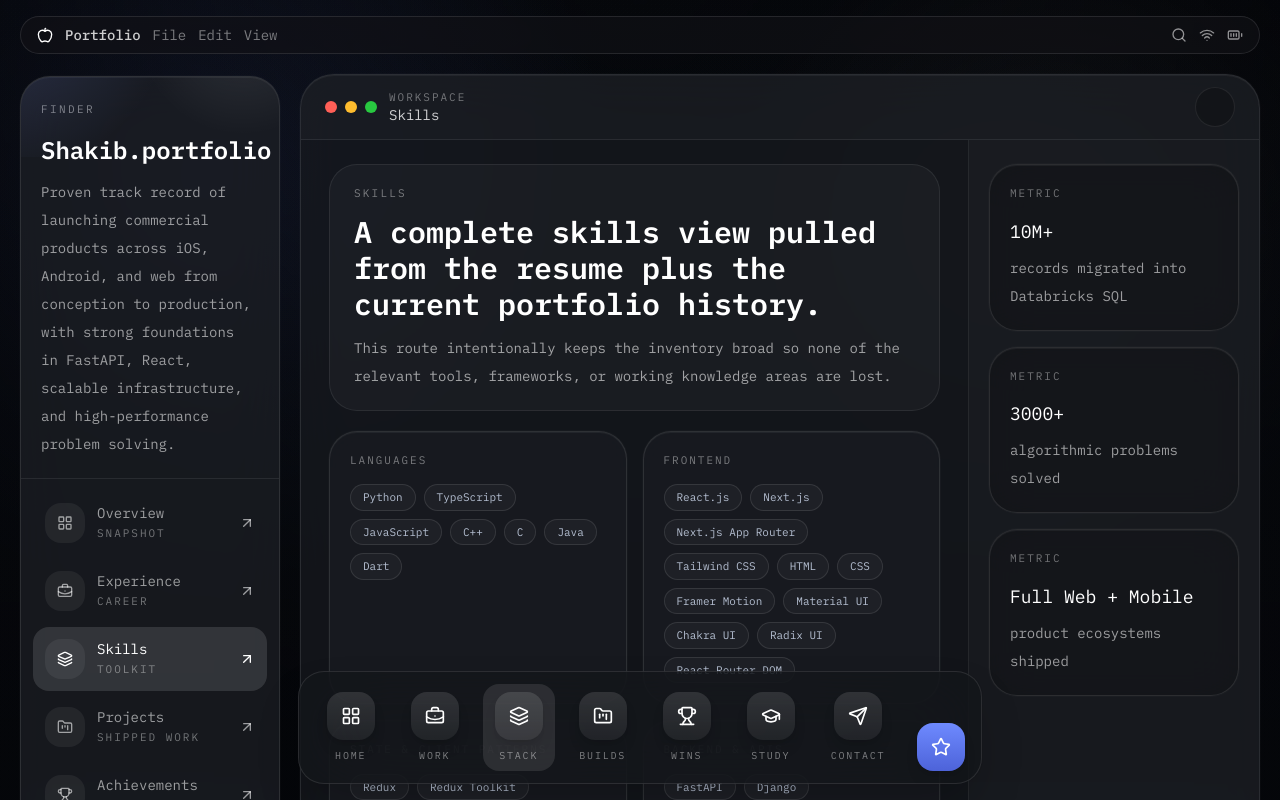
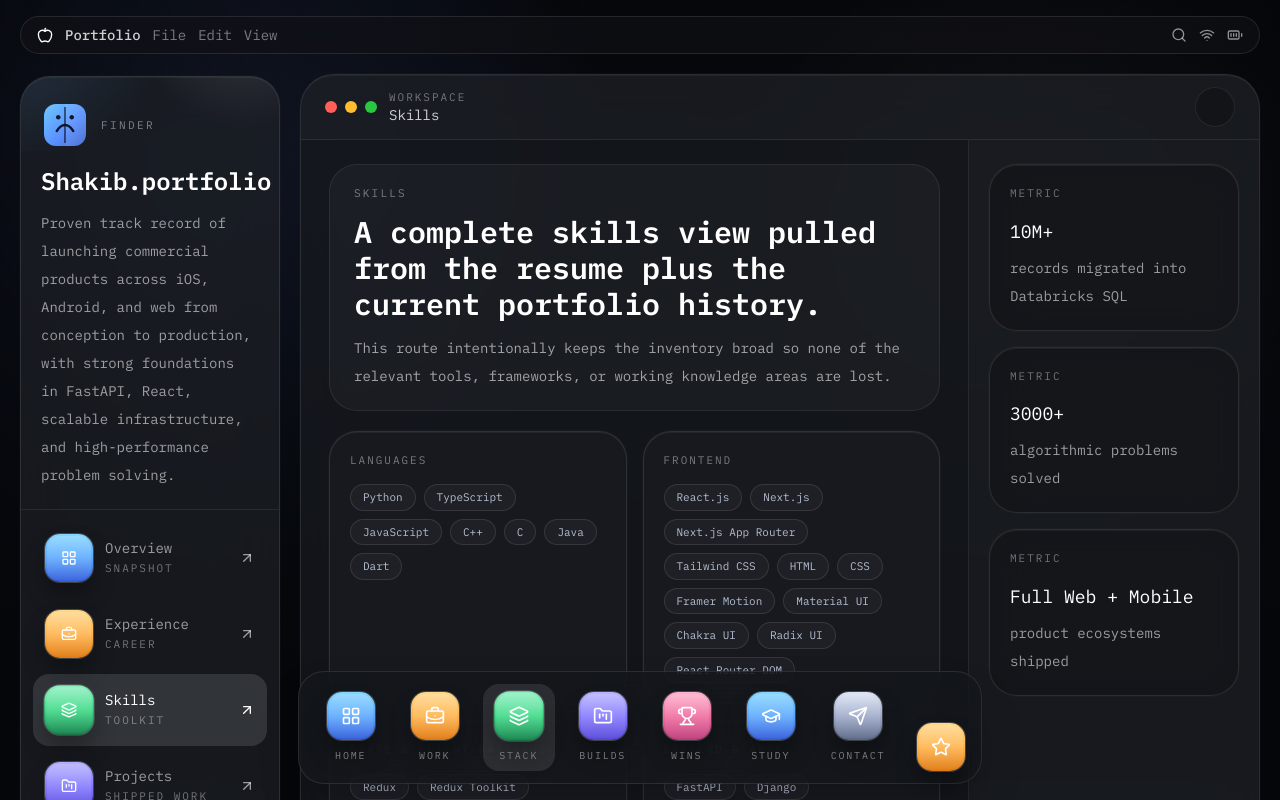
Before and after one commit to hkshakib/portfolio, a React (Vite) app: page /skills in a window 1280 px wide. Shown: the top 800 px of the page. Built offline with nearby package versions, Linux system fonts and the light colour scheme.

Commit message:
Add platform-styled icons and tune shell colors

```diff
--- a/src/components/os/DesktopShell.jsx
+++ b/src/components/os/DesktopShell.jsx
@@ -2,6 +2,7 @@ import { Apple, Search, Wifi, BatteryFull, ArrowUpRight, Star } from "lucide-rea
 import { NavLink, useLocation } from "react-router-dom";
 import { appViews, portfolio, socialLinks } from "../../data/portfolio";
 import { iconMap } from "./iconMap";
+import { DesktopAppTile, FinderMark } from "./PlatformIcons";
 import Button from "../ui/Button";
 import Card from "../ui/Card";
 
@@ -17,9 +18,12 @@ export default function DesktopShell({ children }) {
           <div className="sticky top-[4.75rem] space-y-4">
             <Card className="overflow-hidden rounded-[30px] bg-[rgba(30,33,38,0.72)]">
               <div className="desktop-sidebar-glow px-5 pb-5 pt-6">
-                <p className="text-[11px] uppercase tracking-[0.22em] text-white/[0.45]">
+                <div className="flex items-center gap-3">
+                  <FinderMark className="h-12 w-12" />
+                  <p className="text-[11px] uppercase tracking-[0.22em] text-white/[0.45]">
                   Finder
-                </p>
+                  </p>
+                </div>
                 <h1 className="mt-4 text-2xl font-semibold text-white">{portfolio.shortName}.portfolio</h1>
                 <p className="mt-3 text-sm leading-7 text-white/[0.58]">{portfolio.summary}</p>
               </div>
@@ -38,9 +42,9 @@ export default function DesktopShell({ children }) {
                       }`}
                     >
                       <span className="flex items-center gap-3 text-sm">
-                        <span className="grid h-10 w-10 place-items-center rounded-2xl bg-white/[0.06]">
+                        <DesktopAppTile active={isActive} tone={item.tone}>
                           <Icon className="h-4 w-4" />
-                        </span>
+                        </DesktopAppTile>
                         <span>
                           <span className="block">{item.label}</span>
                           <span className="block text-[11px] uppercase tracking-[0.18em] text-white/40">
@@ -155,8 +159,10 @@ function DesktopDock() {
                 }`
               }
             >
-              <div className="grid h-12 w-12 place-items-center rounded-2xl bg-gradient-to-b from-white/[0.12] to-white/[0.06] text-white shadow-lg transition group-hover:-translate-y-1">
-                <Icon className="h-5 w-5" />
+              <div className="transition group-hover:-translate-y-1">
+                <DesktopAppTile active={location.pathname === item.path} tone={item.tone}>
+                  <Icon className="h-5 w-5" />
+                </DesktopAppTile>
               </div>
               <span className="text-[10px] uppercase tracking-[0.18em] text-white/[0.45]">
                 {item.shortLabel}
@@ -168,9 +174,11 @@ function DesktopDock() {
           href={portfolio.resume}
           target="_blank"
           rel="noreferrer"
-          className="ml-2 grid h-12 w-12 place-items-center rounded-2xl bg-gradient-to-b from-[#6e8aff] to-[#4d63d9] text-white shadow-lg"
+          className="ml-2 transition hover:-translate-y-1"
         >
-          <Star className="h-5 w-5" />
+          <DesktopAppTile tone="amber">
+            <Star className="h-5 w-5" />
+          </DesktopAppTile>
         </a>
       </div>
     </div>
--- /dev/null
+++ b/src/components/os/PlatformIcons.jsx
@@ -0,0 +1,94 @@
+export function FinderMark({ className = "" }) {
+  return (
+    <svg viewBox="0 0 64 64" className={className} fill="none" xmlns="http://www.w3.org/2000/svg">
+      <rect x="4" y="4" width="56" height="56" rx="16" fill="url(#finder-fill)" />
+      <path d="M32 4H44C53.9411 4 60 10.0589 60 20V44C60 53.9411 53.9411 60 44 60H32V4Z" fill="rgba(255,255,255,0.14)" />
+      <path d="M32 4H20C10.0589 4 4 10.0589 4 20V44C4 53.9411 10.0589 60 20 60H32V4Z" fill="rgba(255,255,255,0.08)" />
+      <path d="M23 24.5C24.6569 24.5 26 23.1569 26 21.5C26 19.8431 24.6569 18.5 23 18.5C21.3431 18.5 20 19.8431 20 21.5C20 23.1569 21.3431 24.5 23 24.5Z" fill="#0B1220" />
+      <path d="M41 24.5C42.6569 24.5 44 23.1569 44 21.5C44 19.8431 42.6569 18.5 41 18.5C39.3431 18.5 38 19.8431 38 21.5C38 23.1569 39.3431 24.5 41 24.5Z" fill="#0B1220" />
+      <path d="M21 40C24.3333 34.6667 28 32 32 32C36 32 39.6667 34.6667 43 40" stroke="#08111F" strokeWidth="3.2" strokeLinecap="round" />
+      <path d="M32 8V56" stroke="rgba(8,17,31,0.72)" strokeWidth="2.2" />
+      <defs>
+        <linearGradient id="finder-fill" x1="4" y1="4" x2="60" y2="60" gradientUnits="userSpaceOnUse">
+          <stop stopColor="#62C4FF" />
+          <stop offset="0.58" stopColor="#4C85FF" />
+          <stop offset="1" stopColor="#3159C9" />
+        </linearGradient>
+      </defs>
+    </svg>
+  );
+}
+
+export function AndroidMark({ className = "" }) {
+  return (
+    <svg viewBox="0 0 64 64" className={className} fill="none" xmlns="http://www.w3.org/2000/svg">
+      <rect x="4" y="4" width="56" height="56" rx="20" fill="url(#android-shell)" />
+      <path
+        d="M20 27C20 20.3726 25.3726 15 32 15C38.6274 15 44 20.3726 44 27V28H20V27Z"
+        fill="#E8FFE8"
+        fillOpacity="0.18"
+      />
+      <path
+        d="M22 28.5C22 22.701 26.701 18 32.5 18H31.5C37.299 18 42 22.701 42 28.5V39.5C42 42.5376 39.5376 45 36.5 45H27.5C24.4624 45 22 42.5376 22 39.5V28.5Z"
+        fill="#D5F6D5"
+      />
+      <path d="M27 17L23.5 12" stroke="#D5F6D5" strokeWidth="2.4" strokeLinecap="round" />
+      <path d="M37 17L40.5 12" stroke="#D5F6D5" strokeWidth="2.4" strokeLinecap="round" />
+      <circle cx="28" cy="25.5" r="1.7" fill="#32A852" />
+      <circle cx="36" cy="25.5" r="1.7" fill="#32A852" />
+      <rect x="18" y="29" width="4.5" height="13.5" rx="2.25" fill="#D5F6D5" />
+      <rect x="41.5" y="29" width="4.5" height="13.5" rx="2.25" fill="#D5F6D5" />
+      <rect x="26" y="43.5" width="5" height="10" rx="2.5" fill="#D5F6D5" />
+      <rect x="33" y="43.5" width="5" height="10" rx="2.5" fill="#D5F6D5" />
+      <defs>
+        <linearGradient id="android-shell" x1="4" y1="4" x2="60" y2="60" gradientUnits="userSpaceOnUse">
+          <stop stopColor="#57D379" />
+          <stop offset="0.65" stopColor="#2AA84A" />
+          <stop offset="1" stopColor="#167C33" />
+        </linearGradient>
+      </defs>
+    </svg>
+  );
+}
+
+export function DesktopAppTile({ children, active = false, tone = "sky" }) {
+  const tones = {
+    sky: "from-[#84D7FF] via-[#5CA8FF] to-[#345CDA]",
+    violet: "from-[#B8B4FF] via-[#857AFF] to-[#5747D9]",
+    green: "from-[#8FF0C1] via-[#3DDA86] to-[#16814C]",
+    amber: "from-[#FFD88A] via-[#FFB34C] to-[#E07A13]",
+    rose: "from-[#FFB1CB] via-[#F06DA0] to-[#BC3D79]",
+    slate: "from-[#DCE4F4] via-[#9EAACA] to-[#5B6786]",
+  };
+
+  return (
+    <div
+      className={`grid h-12 w-12 place-items-center rounded-[15px] bg-gradient-to-b ${tones[tone]} text-white shadow-[0_14px_22px_rgba(0,0,0,0.28)] ring-1 ring-white/20 transition ${
+        active ? "scale-[1.03]" : ""
+      }`}
+    >
+      <div className="grid h-11 w-11 place-items-center rounded-[13px] bg-[linear-gradient(180deg,rgba(255,255,255,0.18),rgba(255,255,255,0.04))]">
+        {children}
+      </div>
+    </div>
+  );
+}
+
+export function MobileAppBubble({ children, active = false, tone = "teal" }) {
+  const tones = {
+    teal: active
+      ? "bg-[linear-gradient(180deg,#78E7DF,#2BB6B3)] text-[#031414]"
+      : "bg-white/[0.05] text-white/[0.74]",
+    blue: active
+      ? "bg-[linear-gradient(180deg,#8DB1FF,#5B7FFF)] text-[#07112E]"
+      : "bg-white/[0.05] text-white/[0.74]",
+  };
+
+  return (
+    <div
+      className={`grid h-10 w-10 place-items-center rounded-full shadow-[0_10px_20px_rgba(0,0,0,0.22)] transition ${tones[tone]}`}
+    >
+      {children}
+    </div>
+  );
+}
--- a/src/data/portfolio.js
+++ b/src/data/portfolio.js
@@ -5,6 +5,7 @@ export const appViews = [
     shortLabel: "Home",
     subtitle: "Snapshot",
     icon: "LayoutGrid",
+    tone: "sky",
   },
   {
     path: "/experience",
@@ -12,6 +13,7 @@ export const appViews = [
     shortLabel: "Work",
     subtitle: "Career",
     icon: "BriefcaseBusiness",
+    tone: "amber",
   },
   {
     path: "/skills",
@@ -19,6 +21,7 @@ export const appViews = [
     shortLabel: "Stack",
     subtitle: "Toolkit",
     icon: "Layers3",
+    tone: "green",
   },
   {
     path: "/projects",
@@ -26,6 +29,7 @@ export const appViews = [
     shortLabel: "Builds",
     subtitle: "Shipped work",
     icon: "FolderKanban",
+    tone: "violet",
   },
   {
     path: "/achievements",
@@ -33,6 +37,7 @@ export const appViews = [
     shortLabel: "Wins",
     subtitle: "Signal",
     icon: "Trophy",
+    tone: "rose",
   },
   {
     path: "/education",
@@ -40,6 +45,7 @@ export const appViews = [
     shortLabel: "Study",
     subtitle: "Foundation",
     icon: "GraduationCap",
+    tone: "sky",
   },
   {
     path: "/contact",
@@ -47,6 +53,7 @@ export const appViews = [
     shortLabel: "Contact",
     subtitle: "Reach out",
     icon: "Send",
+    tone: "slate",
   },
 ];
 
--- a/src/index.css
+++ b/src/index.css
@@ -27,9 +27,9 @@ body {
   margin: 0;
   min-width: 320px;
   background:
-    radial-gradient(circle at 15% 12%, rgba(110, 138, 255, 0.16), transparent 24%),
+    radial-gradient(circle at 15% 12%, rgba(114, 152, 255, 0.18), transparent 24%),
     radial-gradient(circle at 82% 16%, rgba(255, 255, 255, 0.08), transparent 20%),
-    radial-gradient(circle at 50% 100%, rgba(71, 166, 177, 0.12), transparent 28%),
+    radial-gradient(circle at 50% 100%, rgba(80, 196, 144, 0.12), transparent 28%),
     linear-gradient(180deg, #06080c 0%, #090d13 35%, #090b10 100%);
   color: var(--text);
   font-family: "IBM Plex Mono", ui-monospace, SFMono-Regular, monospace;
@@ -129,8 +129,8 @@ textarea {
   inset: -20% -10% auto;
   height: 160px;
   background:
-    radial-gradient(circle at top left, rgba(130, 151, 255, 0.22), transparent 52%),
-    radial-gradient(circle at 80% 20%, rgba(255, 255, 255, 0.1), transparent 38%);
+    radial-gradient(circle at top left, rgba(102, 180, 255, 0.22), transparent 52%),
+    radial-gradient(circle at 80% 20%, rgba(255, 255, 255, 0.12), transparent 38%);
   pointer-events: none;
 }
 
@@ -145,7 +145,7 @@ textarea {
   inset: 0 0 auto;
   height: 180px;
   background:
-    radial-gradient(circle at top, rgba(120, 144, 255, 0.22), transparent 58%),
+    radial-gradient(circle at top, rgba(72, 208, 130, 0.26), transparent 58%),
     linear-gradient(180deg, rgba(255, 255, 255, 0.05), transparent 70%);
   pointer-events: none;
 }
```
Also changed, not shown: src/components/os/MobileShell.jsx (+13 -5 lines).
